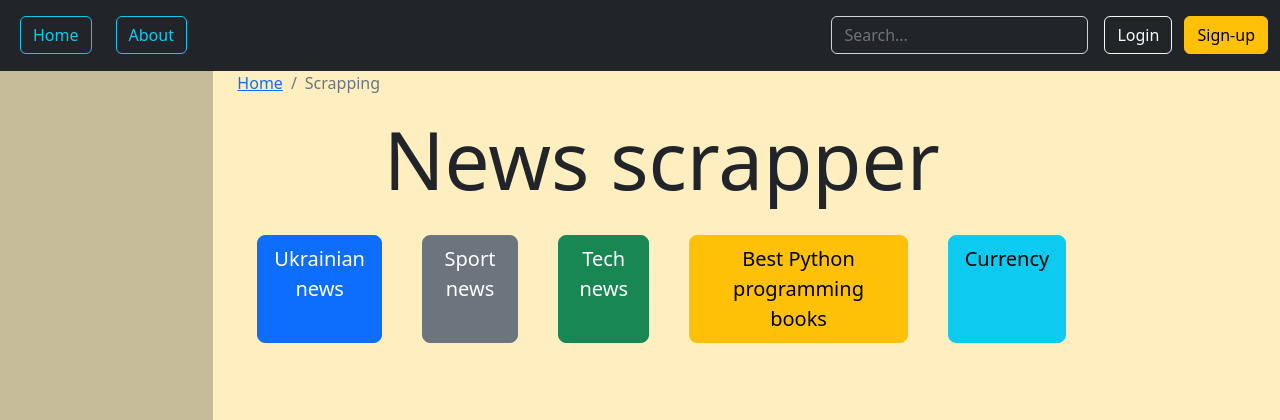
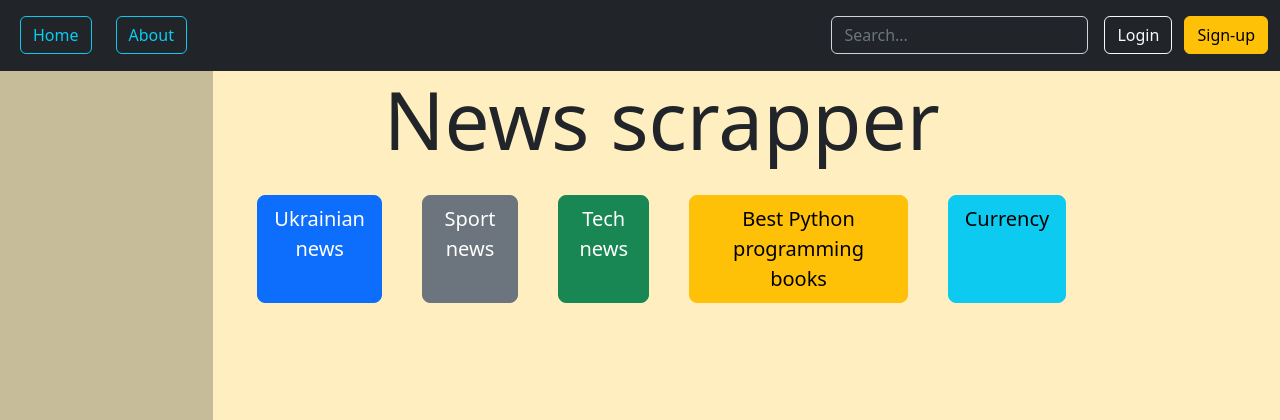
Before and after one commit to Vaipik/web_project_team_1, a Django app: page /scrapping/ in a window 1280 px wide. Shown: the top 420 px of the page. Run offline with Django 4.2, Linux system fonts and the light colour scheme.

Commit message:
Update index.html

```diff
--- a/project/apps/scrapping/templates/scrapping/index.html
+++ b/project/apps/scrapping/templates/scrapping/index.html
@@ -1,12 +1,6 @@
 {% extends 'base.html' %}
 
 {% block content %}
-    <nav aria-label="breadcrumb">
-        <ol class="breadcrumb">
-            <li class="breadcrumb-item"><a href="#">Home</a></li>
-            <li class="breadcrumb-item active" aria-current="page">Scrapping</li>
-        </ol>
-    </nav>
     <h1 class="display-1" style="text-align: center">News scrapper</h1>
     <div class="d-flex justify-content-center">
         <a class="btn btn-primary btn-lg" href="news/" role="button" style="margin: 20px">Ukrainian news</a>
```
